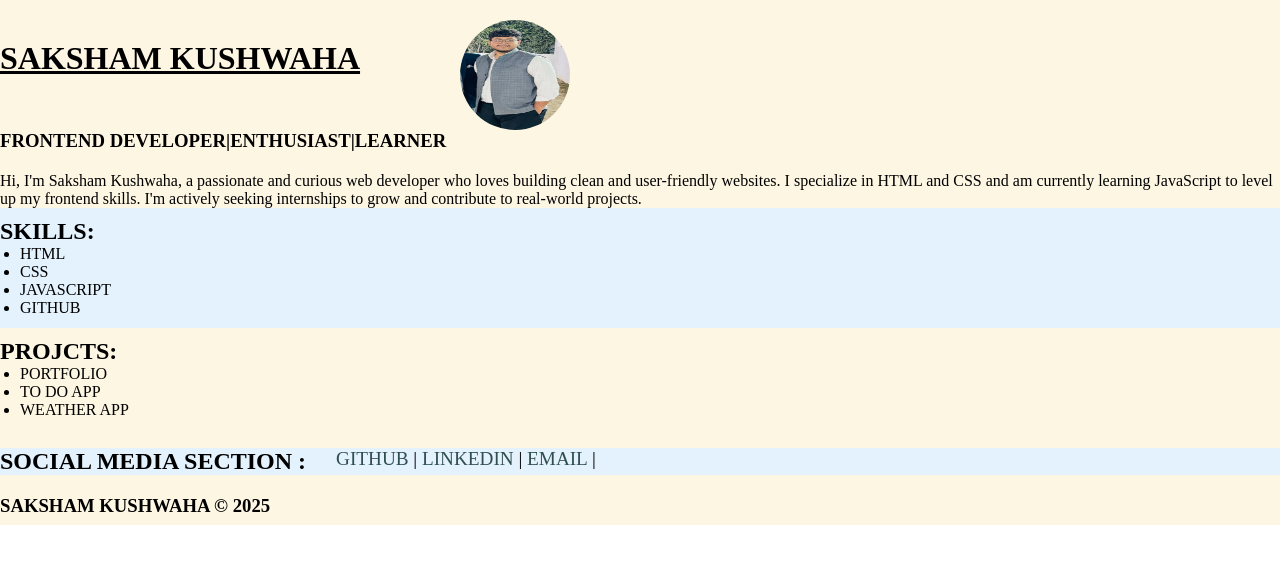
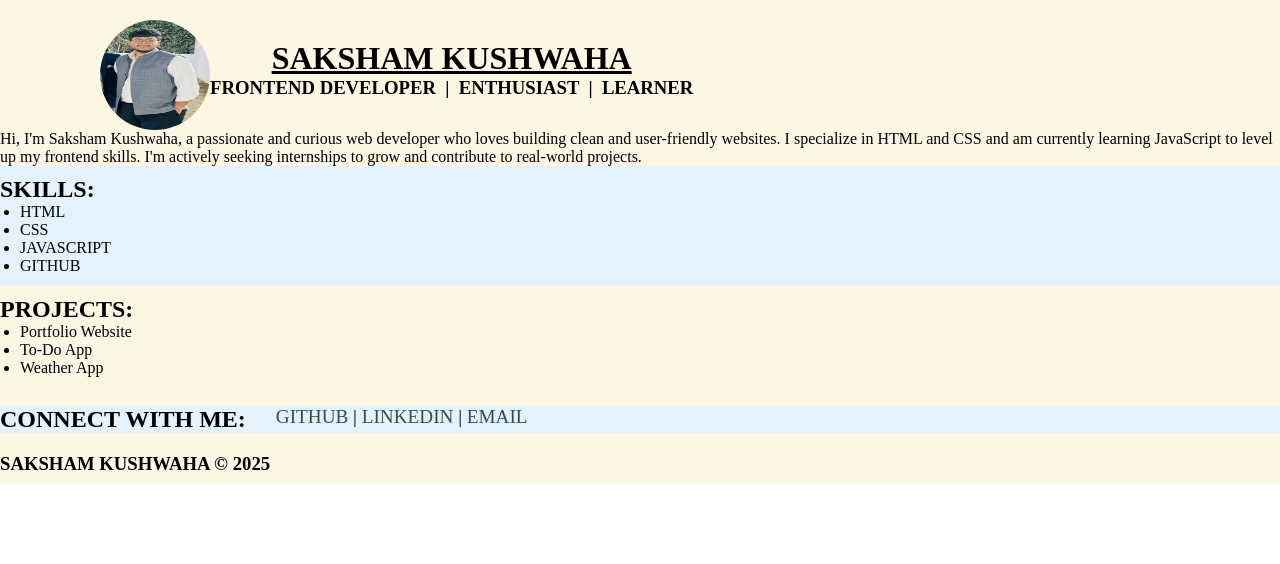
Before and after one commit to kushwaha-saksham/portfolio-website, a plain HTML site: page index.html in a window 1280 px wide. Drawn offline with Linux system fonts and the light colour scheme.

Commit message:
Update index.html

```diff
--- a/index.html
+++ b/index.html
@@ -3,31 +3,26 @@
 <head>
     <meta charset="UTF-8">
     <meta name="viewport" content="width=device-width, initial-scale=1.0">
-    <title>Document</title>
+    <title>Saksham Kushwaha | Portfolio</title>
     <link rel="stylesheet" href="index.css">
 </head>
 <body>
 
     <header>
         <div id="heading">
+            <img src="photo.jpg" id="photo" alt="Saksham Kushwaha">
             <div id="name">
                 <h1>SAKSHAM KUSHWAHA</h1>
+                <h3>FRONTEND DEVELOPER &nbsp;|&nbsp; ENTHUSIAST &nbsp;|&nbsp; LEARNER</h3>
             </div>
-            <img src="photo.jpg" id="photo">
-
         </div>
         <div id="tagline">
-            <H3>FRONTEND DEVELOPER|ENTHUSIAST|LEARNER</H3>
             <p>Hi, I'm Saksham Kushwaha, a passionate and curious web developer who loves building clean and user-friendly websites.
             I specialize in HTML and CSS and am currently learning JavaScript to level up my frontend skills.
             I'm actively seeking internships to grow and contribute to real-world projects.</p>
         </div>
+    </header>
 
-
-
-
-
-    </header>
     <section id="skills">
         <h2>SKILLS:</h2>
         <ul>
@@ -37,23 +32,25 @@ I'm actively seeking internships to grow and contribute to real-world projects.<
             <li>GITHUB</li>
         </ul>
     </section>
+
     <section id="project">
-        <h2>PROJCTS:</h2>
+        <h2>PROJECTS:</h2>
         <ul>
-            <li>PORTFOLIO</li>
-            <li>TO DO APP</li>
-            <li>WEATHER APP</li>
+            <li>Portfolio Website</li>
+            <li>To-Do App</li>
+            <li>Weather App</li>
         </ul>
     </section>
+
     <section id="social">
-        <h2>SOCIAL MEDIA SECTION : </h2>
+        <h2>CONNECT WITH ME:</h2>
         <div id="links">
-        <a href="#">GITHUB</a>  |
-        <a href="#">LINKEDIN</a>  |
-        <a href="#">EMAIL</a>  |
+            <a href="https://github.com/kushwaha-saksham" target="_blank">GITHUB</a>  |
+            <a href="https://www.linkedin.com/in/YOUR-LINKEDIN-URL" target="_blank">LINKEDIN</a>  |
+            <a href="mailto:kushwahasaksham2003@gmail.com">EMAIL</a>
         </div>
+    </section>
 
-    </section>
     <footer>
         <h3>SAKSHAM KUSHWAHA © 2025</h3>
     </footer>
```
Lines whose indentation alone changed are shown as unchanged.
